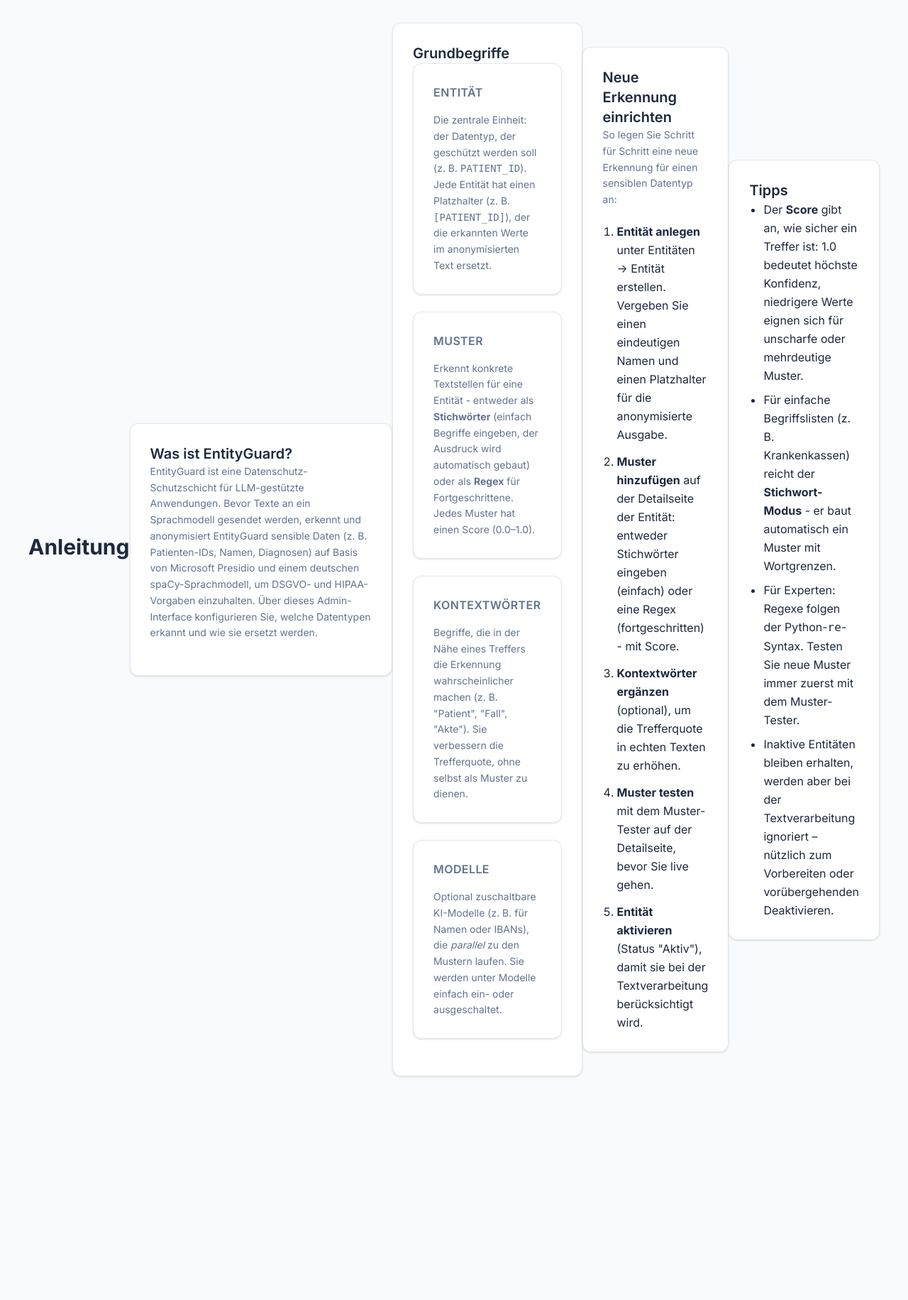
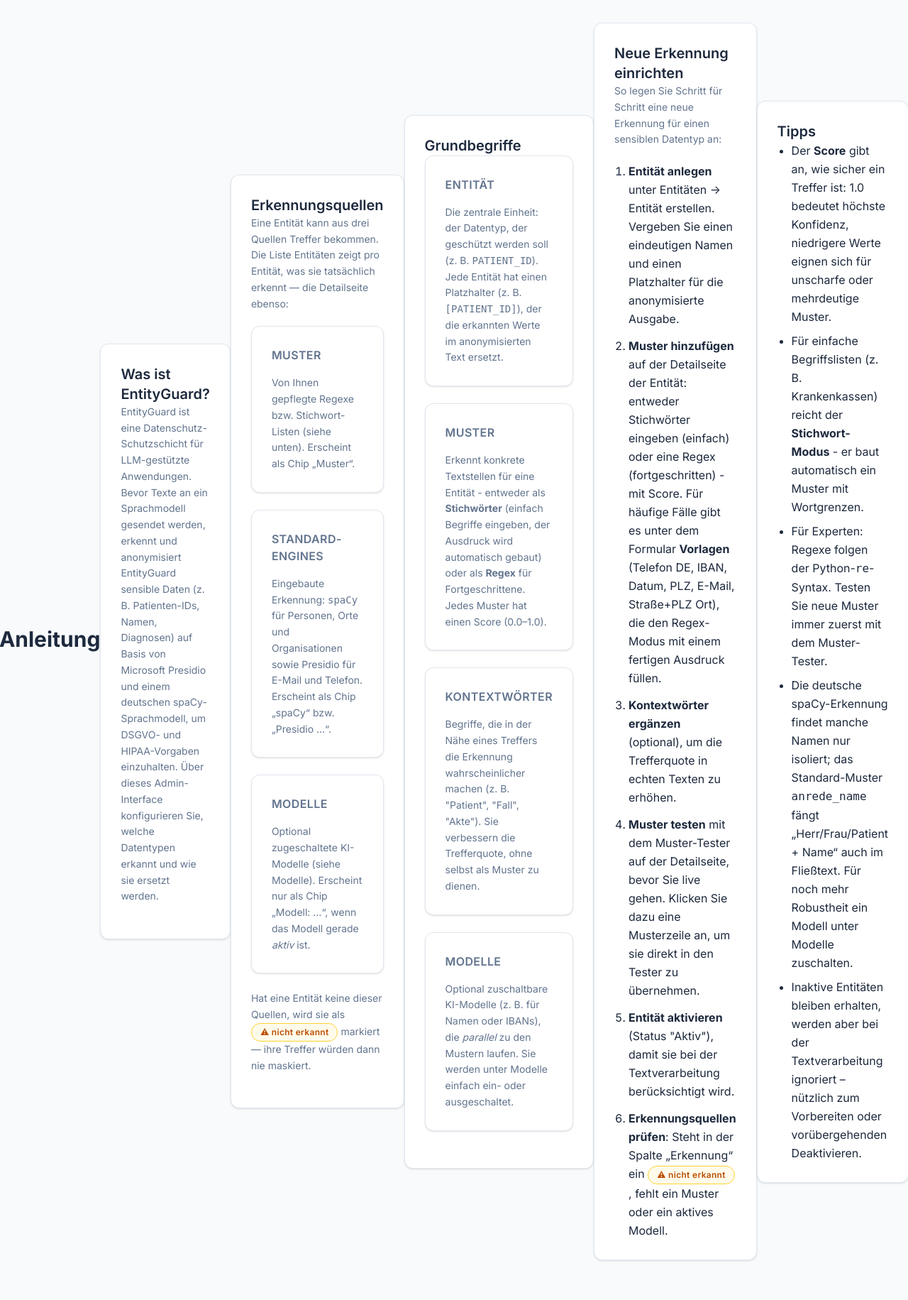
Before and after one commit to s2a-open-technologies/entityguard, a FastAPI app: template frontend/templates/howto.html in a window 1280 px wide. Shown: the whole page at 71% size. Before the commit the page ends 1517 px from the top, so only its background shows below. Run offline with FastAPI, Linux system fonts and the light colour scheme; the template is opened without the code that fills it, so the values that code supplies are empty.

Commit message:
docs: update the guide and README for detection sources, templates, models
The Anleitung (howto) and README did not yet mention the newer features:
detection-source chips (and the 'nicht erkannt' warning), the one-click
regex templates, the salutation name pattern, and the model page. Also
refreshes the README entity table (adds ORGANIZATION, drops the removed
FALLNUMMER, correct DATE_TIME example) and lists the new default patterns.

```diff
--- a/frontend/templates/howto.html
+++ b/frontend/templates/howto.html
@@ -15,6 +15,40 @@
         auf Basis von Microsoft Presidio und einem deutschen spaCy-Sprachmodell, um DSGVO- und HIPAA-Vorgaben
         einzuhalten. Über dieses Admin-Interface konfigurieren Sie, welche Datentypen erkannt und wie sie ersetzt
         werden.
+    </p>
+</div>
+
+<div class="section">
+    <h2>Erkennungsquellen</h2>
+    <p class="help-text">
+        Eine Entität kann aus drei Quellen Treffer bekommen. Die Liste <a href="/admin/entities">Entitäten</a> zeigt pro
+        Entität, was sie tatsächlich erkennt — die Detailseite ebenso:
+    </p>
+    <div class="detail-grid">
+        <div class="detail-card">
+            <h3>Muster</h3>
+            <p class="help-text mb-0">
+                Von Ihnen gepflegte Regexe bzw. Stichwort-Listen (siehe unten). Erscheint als Chip „Muster“.
+            </p>
+        </div>
+        <div class="detail-card">
+            <h3>Standard-Engines</h3>
+            <p class="help-text mb-0">
+                Eingebaute Erkennung: <code>spaCy</code> für Personen, Orte und Organisationen sowie Presidio für
+                E-Mail und Telefon. Erscheint als Chip „spaCy“ bzw. „Presidio …“.
+            </p>
+        </div>
+        <div class="detail-card">
+            <h3>Modelle</h3>
+            <p class="help-text mb-0">
+                Optional zugeschaltete KI-Modelle (siehe <a href="/admin/modelle">Modelle</a>). Erscheint nur als
+                Chip „Modell: …“, wenn das Modell gerade <em>aktiv</em> ist.
+            </p>
+        </div>
+    </div>
+    <p class="help-text mt-3">
+        Hat eine Entität keine dieser Quellen, wird sie als <span class="badge badge-warning">⚠ nicht erkannt</span>
+        markiert — ihre Treffer würden dann nie maskiert.
     </p>
 </div>
 
@@ -65,17 +99,24 @@
         </li>
         <li>
             <strong>Muster hinzufügen</strong> auf der Detailseite der Entität: entweder Stichwörter eingeben
-            (einfach) oder eine Regex (fortgeschritten) - mit Score.
+            (einfach) oder eine Regex (fortgeschritten) - mit Score. Für häufige Fälle gibt es unter dem Formular
+            <strong>Vorlagen</strong> (Telefon DE, IBAN, Datum, PLZ, E-Mail, Straße+PLZ Ort), die den Regex-Modus
+            mit einem fertigen Ausdruck füllen.
         </li>
         <li>
             <strong>Kontextwörter ergänzen</strong> (optional), um die Trefferquote in echten Texten zu erhöhen.
         </li>
         <li>
-            <strong>Muster testen</strong> mit dem Muster-Tester auf der Detailseite, bevor Sie live gehen.
+            <strong>Muster testen</strong> mit dem Muster-Tester auf der Detailseite, bevor Sie live gehen. Klicken
+            Sie dazu eine Musterzeile an, um sie direkt in den Tester zu übernehmen.
         </li>
         <li>
             <strong>Entität aktivieren</strong> (Status "Aktiv"), damit sie bei der Textverarbeitung
             berücksichtigt wird.
+        </li>
+        <li>
+            <strong>Erkennungsquellen prüfen</strong>: Steht in der Spalte „Erkennung“ ein
+            <span class="badge badge-warning">⚠ nicht erkannt</span>, fehlt ein Muster oder ein aktives Modell.
         </li>
     </ol>
 </div>
@@ -89,6 +130,9 @@
             automatisch ein Muster mit Wortgrenzen.</li>
         <li>Für Experten: Regexe folgen der Python-<code>re</code>-Syntax. Testen Sie neue Muster immer zuerst mit
             dem Muster-Tester.</li>
+        <li>Die deutsche spaCy-Erkennung findet manche Namen nur isoliert; das Standard-Muster <code>anrede_name</code>
+            fängt „Herr/Frau/Patient + Name“ auch im Fließtext. Für noch mehr Robustheit ein Modell unter
+            <a href="/admin/modelle">Modelle</a> zuschalten.</li>
         <li>Inaktive Entitäten bleiben erhalten, werden aber bei der Textverarbeitung ignoriert – nützlich zum
             Vorbereiten oder vorübergehenden Deaktivieren.</li>
     </ul>
```
Also changed, not shown: README.md, frontend/static/css/admin.css.
